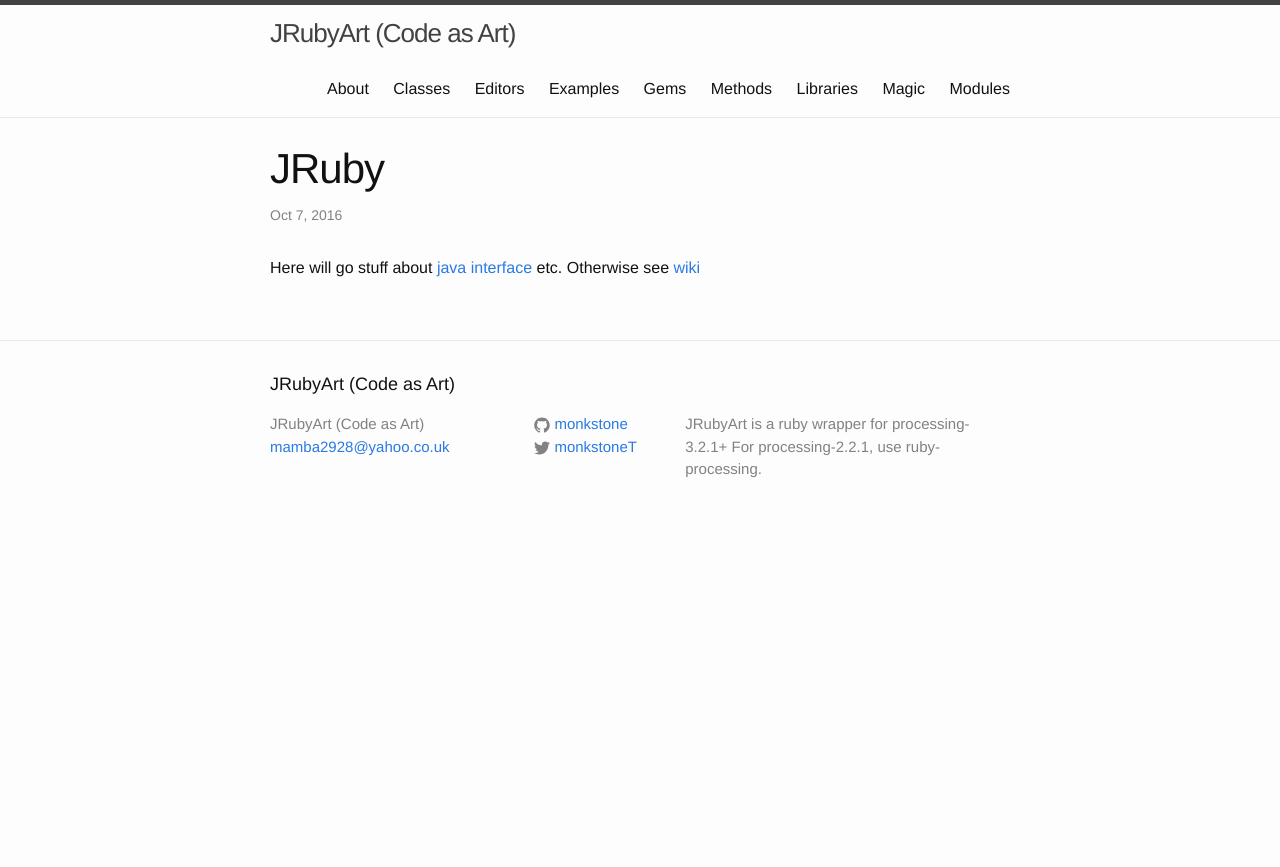
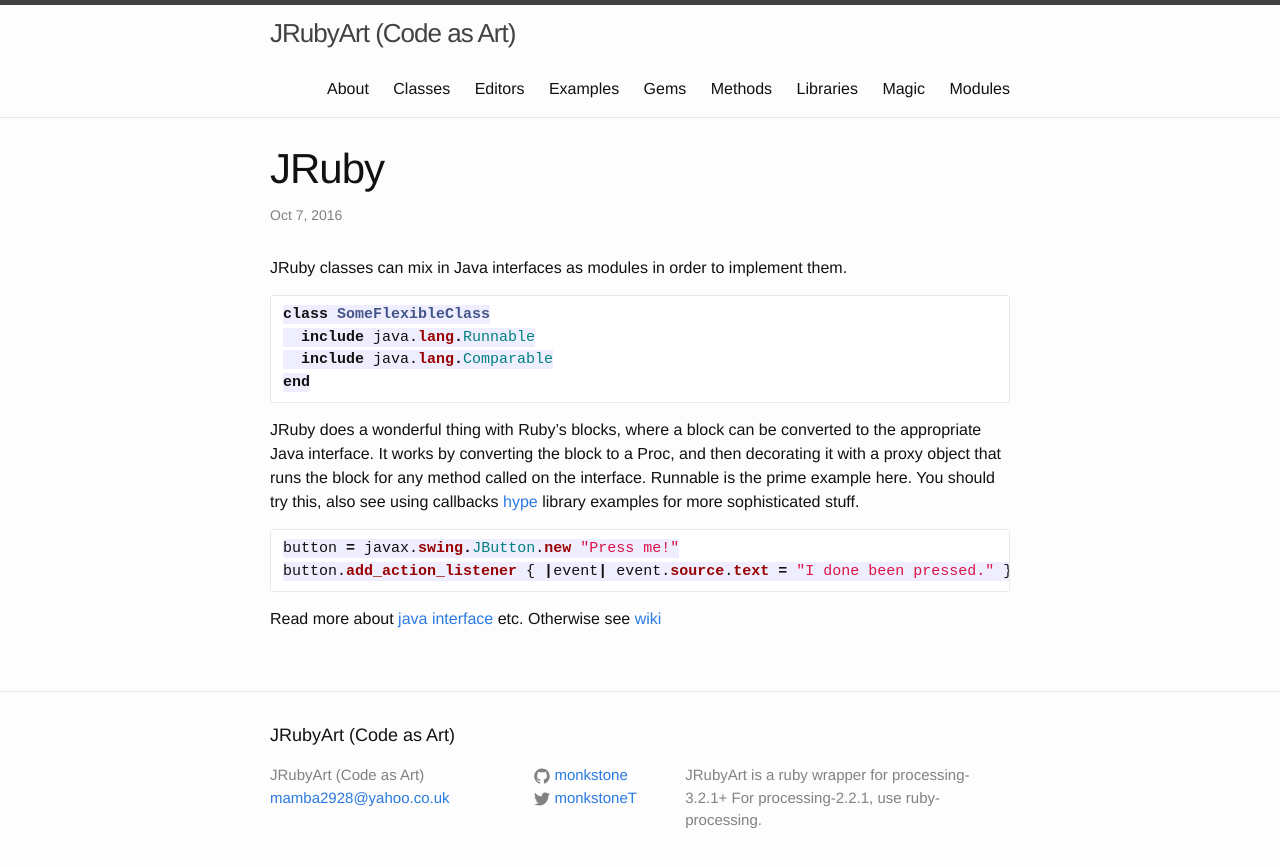
Before and after one commit to ruby-processing/JRubyArt, a Jekyll site: the page built from _magic/jruby.md, in a window 1280 px wide. Shown: the top 867 px of the page. Built offline with Jekyll 4.4.1, drawn with Linux system fonts in a browser that asks for light colours.

Commit message:
more magic

````diff
--- a/_magic/jruby.md
+++ b/_magic/jruby.md
@@ -3,7 +3,22 @@
 title:  "JRuby"
 keywords: ruby, java, jruby
 ---
-Here will go stuff about [java interface][wip] etc. Otherwise see [wiki][wiki]
+JRuby classes can mix in Java interfaces as modules in order to implement them.
+```ruby
+class SomeFlexibleClass
+  include java.lang.Runnable
+  include java.lang.Comparable
+end
+```
+
+JRuby does a wonderful thing with Ruby’s blocks, where a block can be converted to the appropriate Java interface. It works by converting the block to a Proc, and then decorating it with a proxy object that runs the block for any method called on the interface. Runnable is the prime example here. You should try this, also see using callbacks [hype][hype] library examples for more sophisticated stuff.
+
+```ruby
+button = javax.swing.JButton.new "Press me!"
+button.add_action_listener { |event| event.source.text = "I done been pressed." }
+```
+Read more about [java interface][wip] etc. Otherwise see [wiki][wiki]
 
 [wip]:http://kares.org/jruby-ji-doc/
 [wiki]:https://github.com/jruby/jruby/wiki/CallingJavaFromJRuby
+[hype]:{{ site.github.url }}/libraries/hype
````
Also changed, not shown: _k9methods/library_loader.md (+2 -2 lines), _magic/ruby.md (+1 -1 lines).
